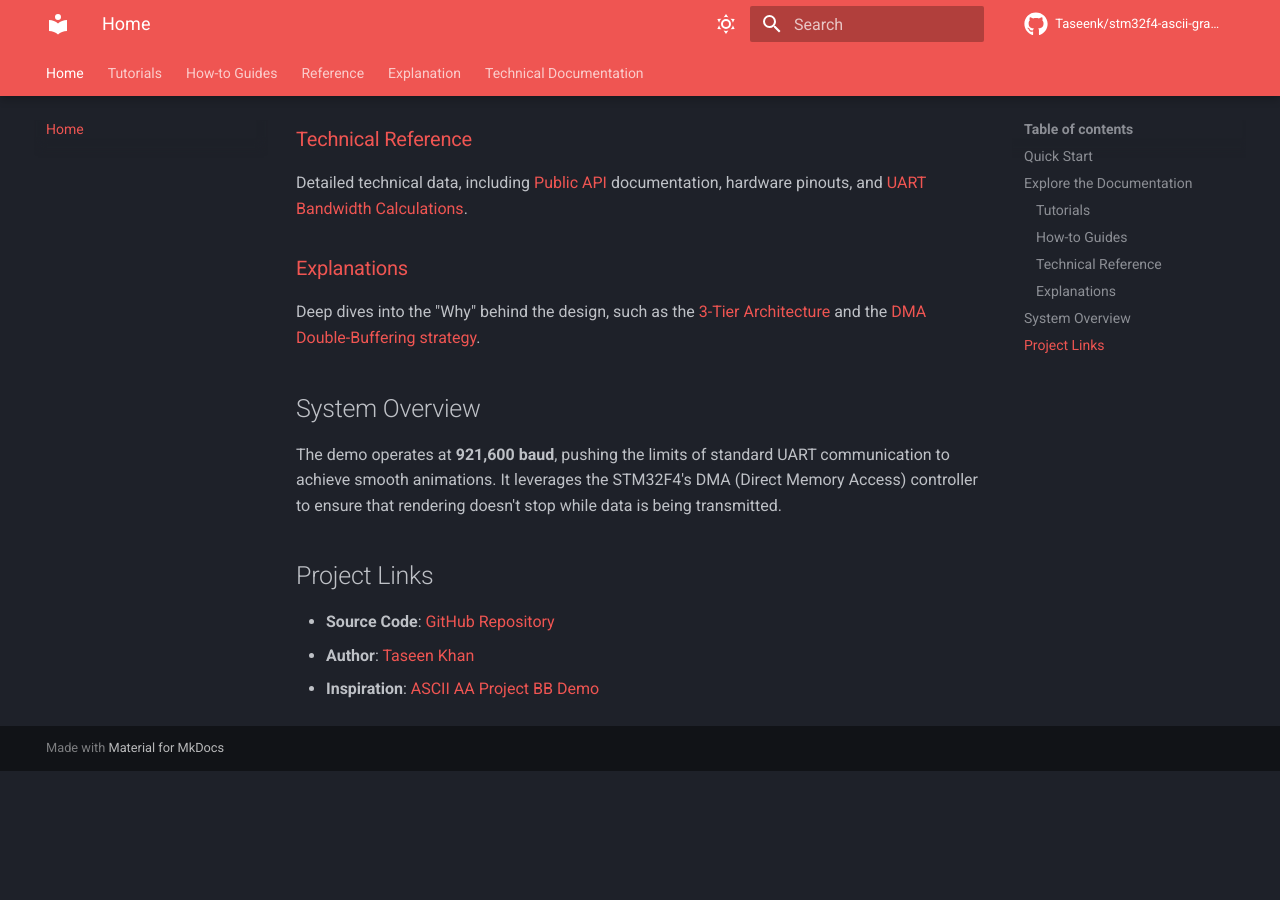
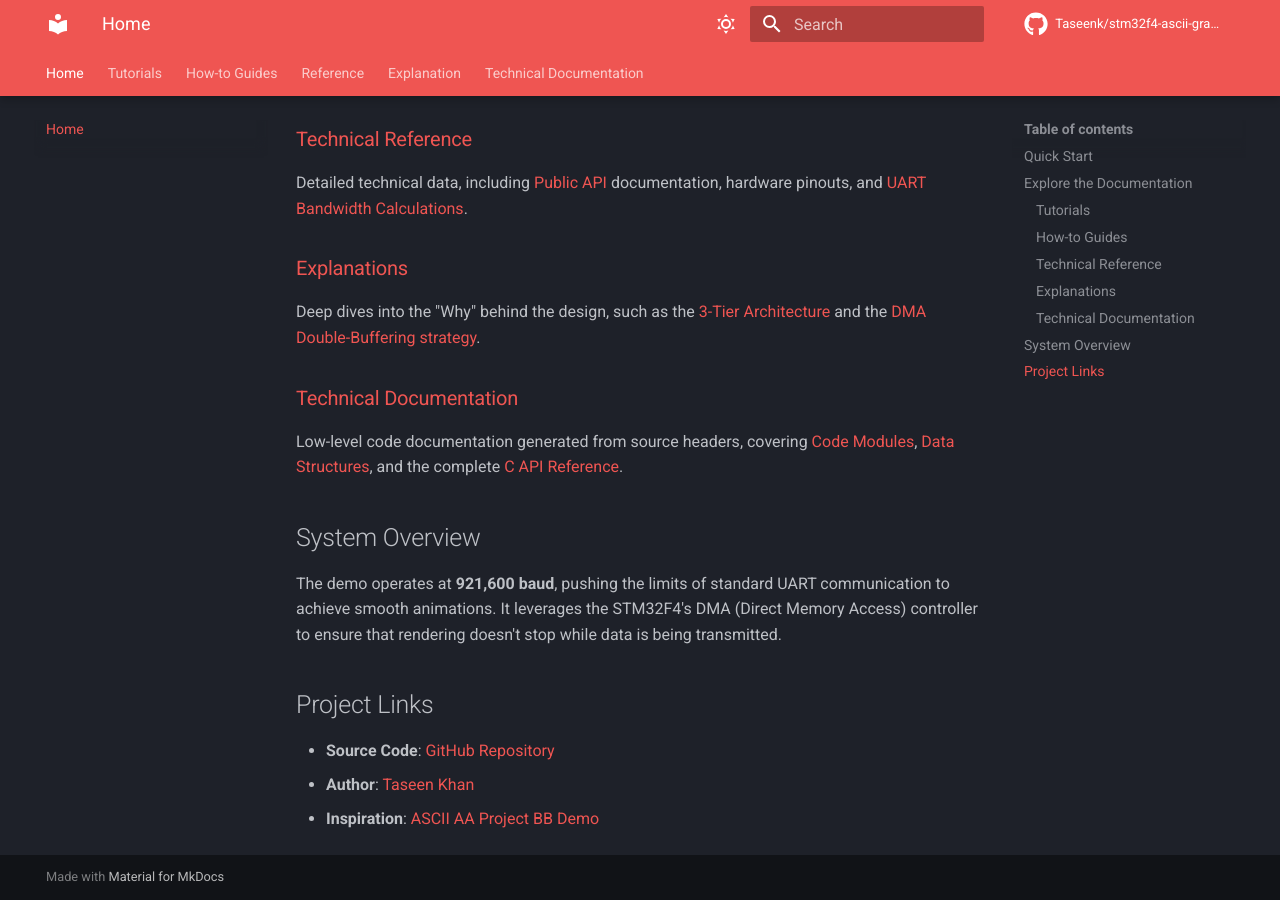
Before and after one commit to Taseenk/stm32f4-ascii-graphics-demo, an MkDocs documentation site: the page built from Docs/index.md, in a window 1280 px wide and 900 px high, scrolled down 755 px. Built offline with MkDocs 1.6.1 and Material for MkDocs 9.7.7, drawn with Linux system fonts in a browser that asks for light colours; comment, search, counter and statistics services are not loaded; before the commit the page ends 1526 px from its top, so only the background shows below that.

Commit message:
docs: add Technical Documentation section to index.md

```diff
--- a/Docs/index.md
+++ b/Docs/index.md
@@ -28,6 +28,10 @@ Detailed technical data, including [Public API](Reference/api.md) documentation,
 
 Deep dives into the "Why" behind the design, such as the [3-Tier Architecture](Explanation/three-tier-architecture.md) and the [DMA Double-Buffering strategy](Explanation/dma-double-buffer.md).
 
+### [Technical Documentation](stm32f4_ascii_graphics_demo/annotated.md)
+
+Low-level code documentation generated from source headers, covering [Code Modules](stm32f4_ascii_graphics_demo/files.md), [Data Structures](stm32f4_ascii_graphics_demo/annotated.md), and the complete [C API Reference](stm32f4_ascii_graphics_demo/functions.md).
+
 ## System Overview
 
 The demo operates at **921,600 baud**, pushing the limits of standard UART communication to achieve smooth animations. It leverages the STM32F4's DMA (Direct Memory Access) controller to ensure that rendering doesn't stop while data is being transmitted.
```
